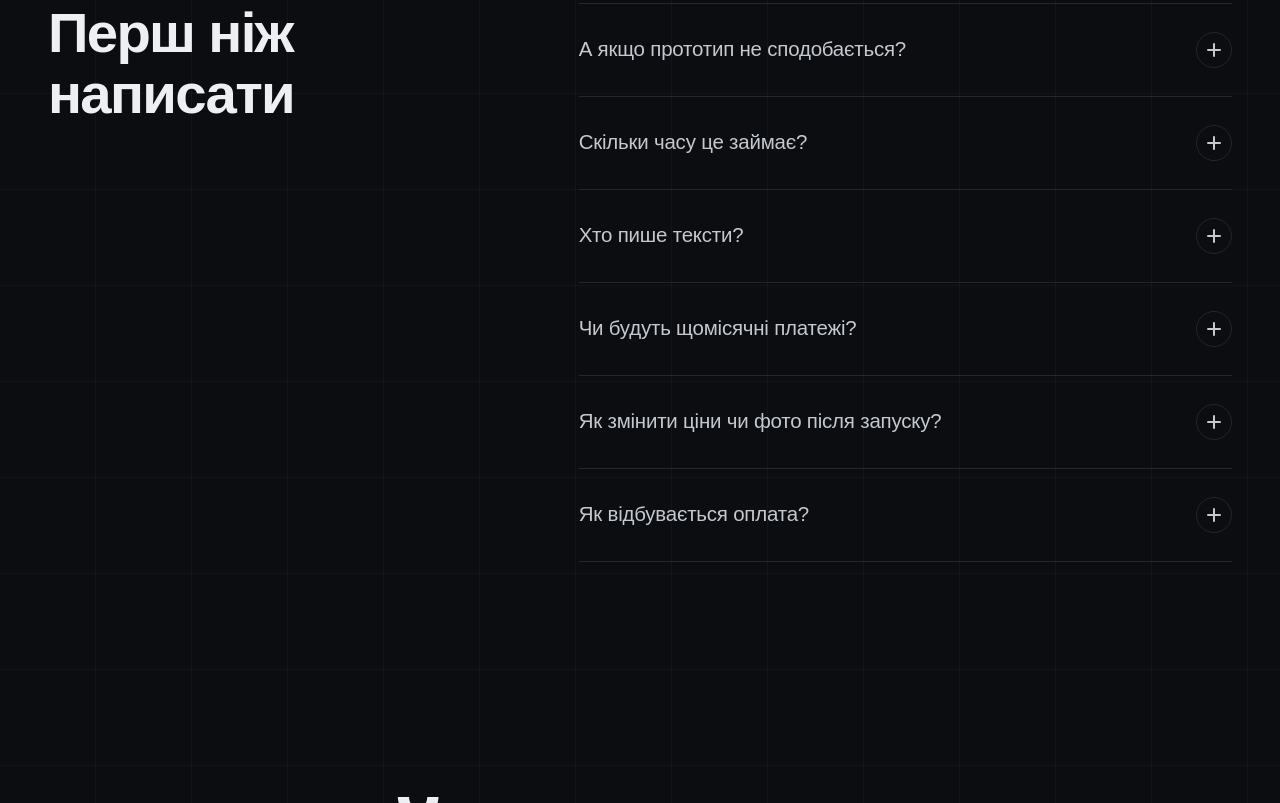
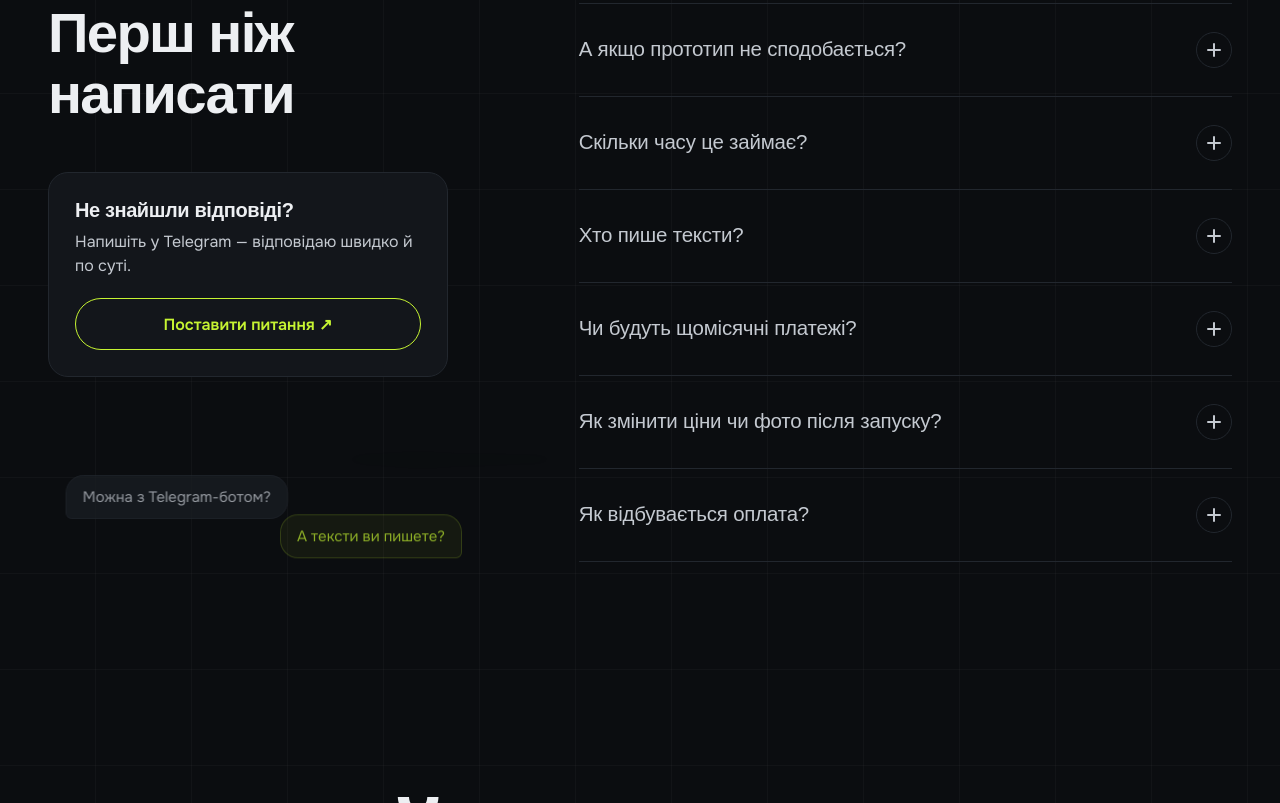
Before and after one commit to oleksandrsites-blip/oleks-web, a plain HTML site: page public/index.html in a window 1280 px wide. Shown: the part 4226-5029 px from the top of the page. Drawn offline with Linux system fonts and the light colour scheme; a web font is replaced by a local one.

Commit message:
Питання: картка «Не знайшли відповіді?» з Telegram; на десктопі — бульбашки чату, що проявляються й розмазуються при скролі
Co-Authored-By: Claude Opus 5.5 <noreply@anthropic.com>

```diff
--- a/public/css/style.css
+++ b/public/css/style.css
@@ -219,6 +219,23 @@ main>section,.ftr{transition:opacity .6s}
 /* ================= питання ================= */
 .faq{display:grid;grid-template-columns:minmax(0,5fr) minmax(0,7fr);gap:64px;padding-bottom:20vh;align-items:start}
 .faq-head{position:sticky;top:110px}
+.faq-head>.h2{position:relative;z-index:1}
+.faq-cta{position:relative;z-index:1;max-width:400px;margin-top:48px;padding:26px;border:1px solid var(--line);border-radius:20px;background:var(--surface)}
+.fc-t{font-family:var(--f-head);font-weight:800;font-size:20px;letter-spacing:-.02em}
+.fc-d{margin-top:8px;font-size:16px;line-height:1.5;color:var(--text2)}
+.faq-cta .btn-line{margin-top:20px;height:52px;color:var(--lime)}
+/* бульбашки чату за заголовком: проявляються і розмазуються при скролі (десктоп) */
+.chat{position:relative;max-width:440px;height:160px;margin-top:24px;pointer-events:none;z-index:0;display:none}
+.bub{position:absolute;padding:11px 16px;border-radius:18px 18px 18px 6px;background:var(--surface2);border:1px solid var(--line);
+  font-size:15px;color:var(--text2);white-space:nowrap;opacity:0;will-change:transform,opacity,filter}
+.bub.me{border-radius:18px 18px 6px 18px;background:rgba(198,244,50,.08);border-color:rgba(198,244,50,.25);color:var(--lime)}
+.bub:nth-child(1){left:0;top:0}
+.bub:nth-child(2){right:0;top:22%}
+.bub:nth-child(3){left:4%;top:46%}
+.bub:nth-child(4){right:6%;top:70%}
+.bub:nth-child(5){left:12%;top:10%}
+.bub:nth-child(6){right:2%;top:56%}
+@media (min-width:901px) and (prefers-reduced-motion:no-preference){.chat{display:block}}
 .qs{border-top:1px solid var(--line)}
 .q{border-bottom:1px solid var(--line)}
 .q-btn{display:flex;align-items:center;justify-content:space-between;gap:24px;width:100%;padding:28px 0;text-align:left;font-family:var(--f-head);font-weight:500;
@@ -288,7 +305,9 @@ main>section,.ftr{transition:opacity .6s}
   .bento{grid-template-columns:1fr;gap:64px;margin-top:10vh;padding-top:40px}
   .calc{grid-template-columns:1fr;margin-top:40px}
   .faq{grid-template-columns:1fr;gap:32px}
-  .faq-head{position:static}
+  .faq-head{display:contents}
+  .faq-cta{order:3;max-width:none;margin-top:8px}
+  .qs{order:2}
   .flow{grid-template-columns:repeat(2,minmax(0,1fr))}
   .f-grid{grid-template-columns:1fr;gap:40px}
 }
--- a/public/index.html
+++ b/public/index.html
@@ -226,6 +226,19 @@
   <section class="faq wrap" id="faq">
     <div class="sec-head faq-head">
       <h2 class="h2">Перш ніж написати</h2>
+      <div class="faq-cta">
+        <p class="fc-t">Не знайшли відповіді?</p>
+        <p class="fc-d">Напишіть у Telegram — відповідаю швидко й по суті.</p>
+        <a href="https://t.me/LysOleksandr" data-tg="faq" target="_blank" rel="noopener" class="btn-line">Поставити питання ↗</a>
+      </div>
+      <div class="chat" id="chat" aria-hidden="true">
+        <span class="bub">А скільки коштує лендинг?</span>
+        <span class="bub me">Коли буде прототип?</span>
+        <span class="bub">Можна з Telegram-ботом?</span>
+        <span class="bub me">А тексти ви пишете?</span>
+        <span class="bub">Сайт буде видно в Google?</span>
+        <span class="bub me">Можна оплату на сайті?</span>
+      </div>
     </div>
     <div class="qs" id="qs">
       <div class="q">
--- a/public/js/main.js
+++ b/public/js/main.js
@@ -263,6 +263,7 @@ const TG_TEXT = {
   hero:   'Привіт! Хочу безкоштовний прототип першого екрана. Мій бізнес: ',
   final:  'Привіт! Хочу сайт для свого бізнесу. Коротко про нього: ',
   footer: 'Привіт, Олександре! Хочу обговорити сайт.',
+  faq:    'Привіт! Маю питання щодо сайту: ',
   price:  () => {
     const what = [NAME[cType], ...activeAdds().map(k => ADD[k].n)].join(' + ');
     return `Привіт! Хочу дізнатися точну ціну: ${what} (у калькуляторі від ${fmt(total())} грн). Мій бізнес: `;
@@ -412,3 +413,31 @@ else Promise.race([document.fonts.ready.then(() => 'ok'), wait(1000).then(() =>
   new ResizeObserver(size).observe(hero);
   size();
 })();
+
+/* ================= ПИТАННЯ: бульбашки чату проявляються й розмазуються при скролі ================= */
+(() => {
+  const chat = $('chat'), sec = $('faq');
+  if(!chat || reduce || !matchMedia('(min-width:901px)').matches) return;
+  const bubs = [...chat.children], N = bubs.length, W = .22;
+  let raf = 0;
+  const ease = x => x * x * (3 - 2 * x);
+  function draw(){
+    raf = 0;
+    const r = sec.getBoundingClientRect(), vh = innerHeight;
+    const p = Math.min(1, Math.max(0, (vh - r.top) / (r.height + vh * .5)));
+    bubs.forEach((b, i) => {
+      const t = (p - (i + .5) / N * .9 - .05) / W;          // -1..1 — вікно життя бульбашки
+      if(t <= -1 || t >= 1){ b.style.opacity = 0; return; }
+      let o, blur, tx = 0, ty = 0, sx = 1;
+      if(t < -.35){ const k = ease((t + 1) / .65); o = k; blur = (1 - k) * 8; ty = (1 - k) * 18; }
+      else if(t <= .2){ o = 1; blur = 0; }
+      else { const k = ease((t - .2) / .8); o = 1 - k; blur = k * 14; sx = 1 + k * .6; tx = (b.classList.contains('me') ? 1 : -1) * k * 60; }
+      b.style.opacity = (o * .75).toFixed(3);
+      b.style.filter = `blur(${blur.toFixed(1)}px)`;
+      b.style.transform = `translate(${tx.toFixed(1)}px,${ty.toFixed(1)}px) scaleX(${sx.toFixed(3)})`;
+    });
+  }
+  addEventListener('scroll', () => { if(!raf) raf = requestAnimationFrame(draw); }, {passive:true});
+  addEventListener('resize', draw);
+  draw();
+})();
```
Also changed, not shown: 1 other file.
